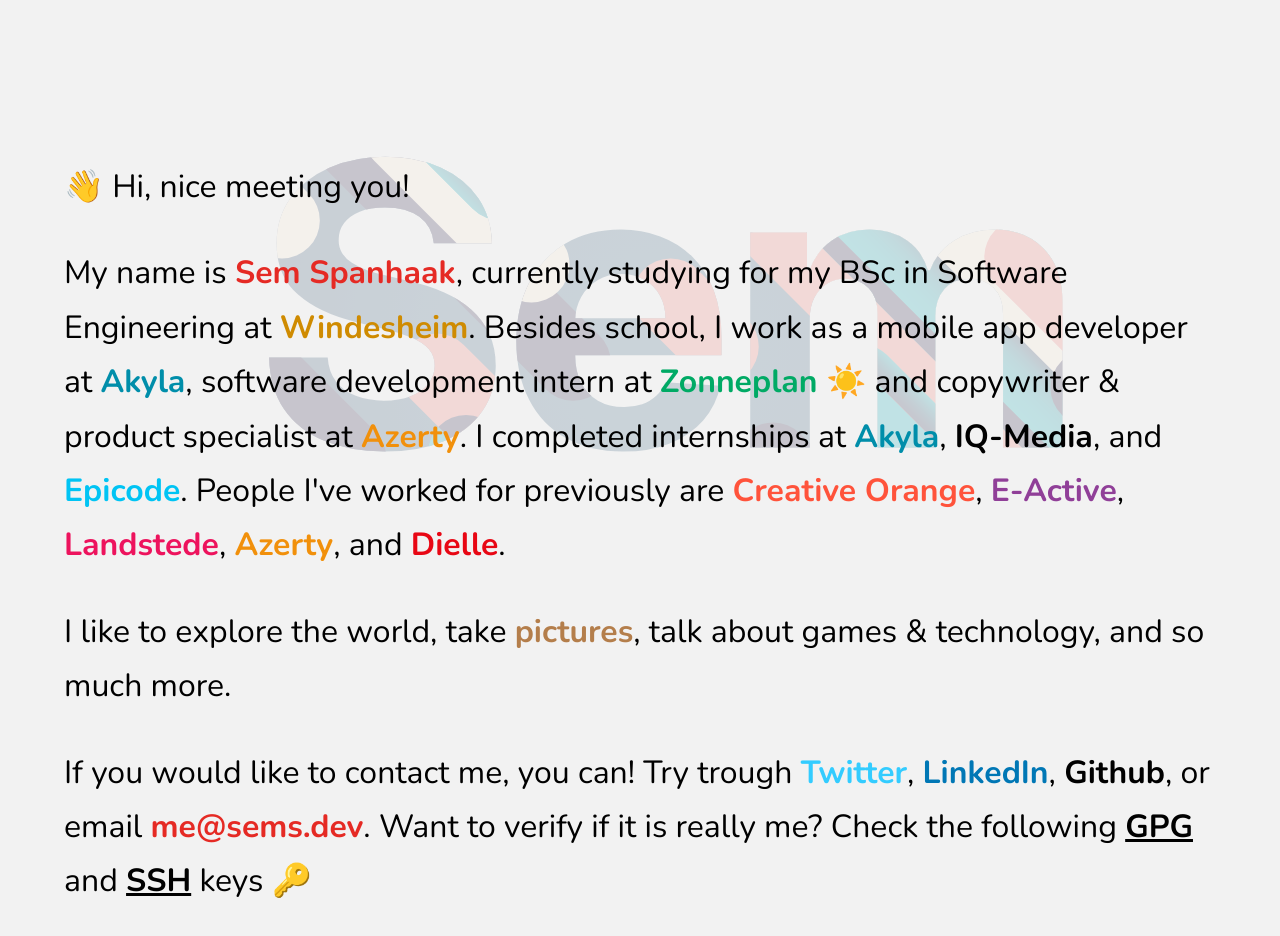
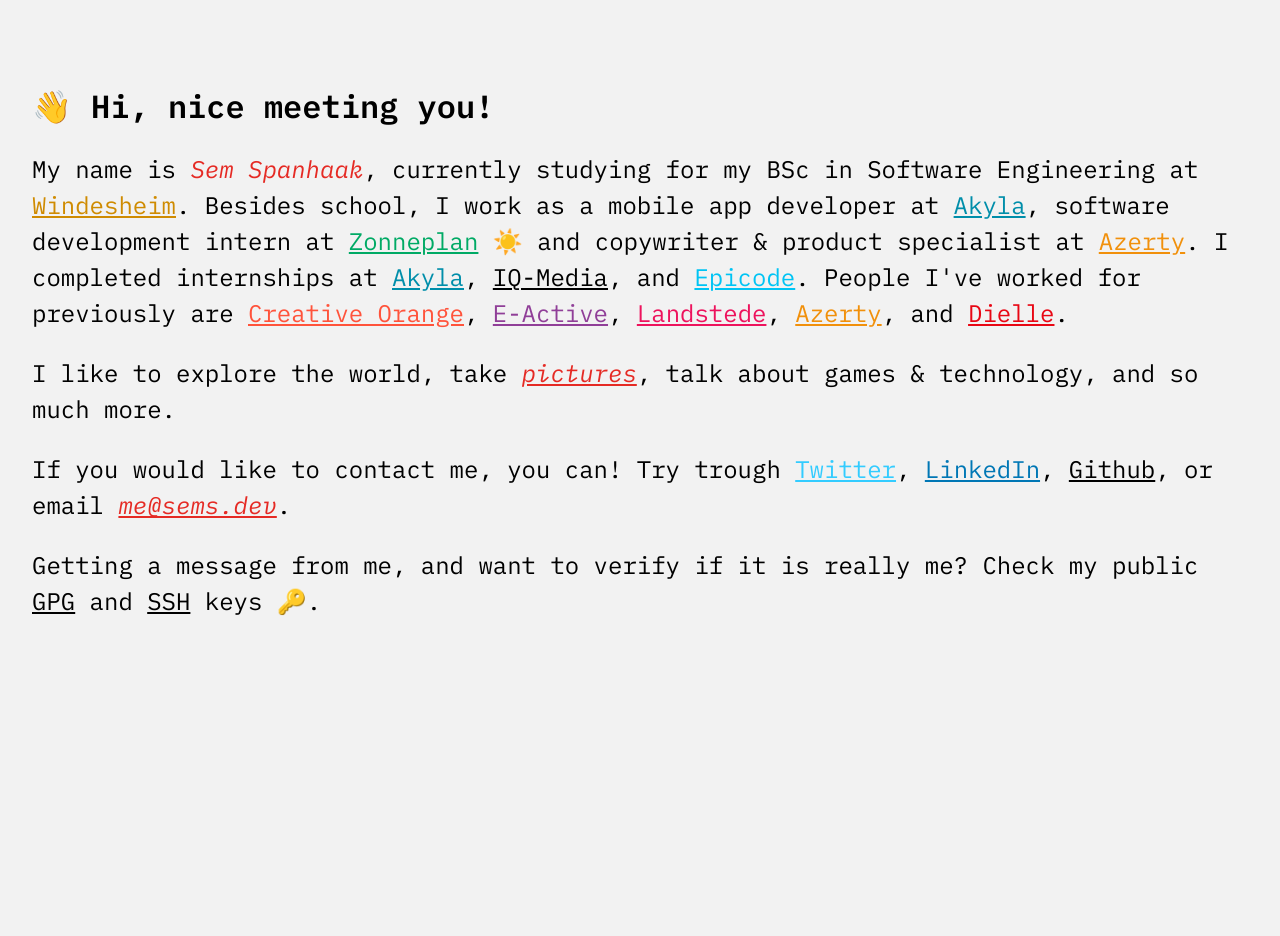
Before and after one commit to sems/sems.dev, a React (Create React App) app: page / in a window 1280 px wide. Shown: the top 936 px of the page. After the commit the page ends 800 px from the top, so only its background shows below. Built offline with nearby package versions, Linux system fonts and the light colour scheme.

Commit message:
Font styling

```diff
--- a/public/index.html
+++ b/public/index.html
@@ -5,7 +5,7 @@
     <meta name="viewport" content="width=device-width, initial-scale=1, shrink-to-fit=no">
 
     <link rel="shortcut icon" href="%PUBLIC_URL%/favicon.ico">
-    <link href="https://fonts.googleapis.com/css?family=Nunito:300,400,700" rel="stylesheet">
+    <link href="https://fonts.googleapis.com/css2?family=IBM+Plex+Mono:ital,wght@0,400;0,500;0,600;1,400;1,500;1,600&display=swap" rel="stylesheet">
 
     <!-- Manifest -->
 
@@ -16,7 +16,7 @@
     <meta name="theme-color" content="#ffffff">
 
     <!-- Primary -->
-    <title>Sem | Developer.</title>
+    <title>Sem | Student, Developer</title>
     <meta name="author" content="Sem Spanhaak">
     <meta name="description" content="Looking for a way to contact Sem Spanhaak, here it is!"/>
     <meta name="keywords" content="Resume,Personal,Information,Informatie,CV,Werk,Work,Sem Spanhaak">
@@ -29,7 +29,7 @@
 		<meta property="fb:app_id" content="428084094248402">
 		<meta property="og:type" content="website">
 		<meta property="og:url" content="https://sems.dev/">
-		<meta property="og:title" content="Sem | Developer.">
+		<meta property="og:title" content="Sem | Student, Developer">
     <meta property="og:description" content="Do you need to find a way to contact Sem? Here it is!">
     <meta property="og:image" content="https://sems.dev/ogimage.png">
 
--- a/src/components/header.js
+++ b/src/components/header.js
@@ -8,17 +8,18 @@
         return (
             <div className="front-header">
                 <div className="main">
+                    <h1><span role="img" aria-label="waving hand">👋</span> Hi, nice meeting you!</h1>
                     <p>
-                        <span role="img" aria-label="waving hand">👋</span> Hi, nice meeting you!
+                        My name is <span className="me">Sem Spanhaak</span>, currently studying for my BSc in Software Engineering at <a className="windes" href="//link.sems.dev/school">Windesheim</a>. Besides school, I work as a mobile app developer at <a className="akyla" href="//link.sems.dev/akyla">Akyla</a>, software development intern at <a className="zon" href="//link.sems.dev/zon">Zonneplan</a> <span role="img" aria-label="Sun">☀️</span> and copywriter & product specialist at <a className="azerty" href="//link.sems.dev/azerty/">Azerty</a>. I completed internships at <a className="akyla" href="//link.sems.dev/akyla">Akyla</a>, <a className="iq" href="//link.sems.dev/iq">IQ-Media</a>, and <a className="egm" href="//link.sems.dev/epi">Epicode</a>. People I've worked for previously are <a className="creative-orange" href="//link.sems.dev/orange">Creative Orange</a>, <a className="e-active" href="//link.sems.dev/active">E-Active</a>, <a className="landstede" href="//link.sems.dev/landstede">Landstede</a>, <a className="azerty" href="//link.sems.dev/azerty/">Azerty</a>, and <a className="dielle" href="//link.sems.dev/dielle">Dielle</a>.
 					</p>
                     <p>
-                        My name is <span className="me">Sem Spanhaak</span>, currently studying for my BSc in Software Engineering at <a className="windes" href="//link.sems.dev/school">Windesheim</a>. Besides school, I work as a mobile app developer at <a className="akyla" href="//link.sems.dev/akyla">Akyla</a>, software development intern at <a className="zon" href="//link.sems.dev/zon">Zonneplan <span role="img" aria-label="Sun">☀️</span></a> and copywriter & product specialist at <a className="azerty" href="//link.sems.dev/azerty/">Azerty</a>. I completed internships at <a className="akyla" href="//link.sems.dev/akyla">Akyla</a>, <a className="iq" href="//link.sems.dev/iq">IQ-Media</a>, and <a className="egm" href="//link.sems.dev/epi">Epicode</a>. People I've worked for previously are <a className="creative-orange" href="//link.sems.dev/orange">Creative Orange</a>, <a className="e-active" href="//link.sems.dev/active">E-Active</a>, <a className="landstede" href="//link.sems.dev/landstede">Landstede</a>, <a className="azerty" href="//link.sems.dev/azerty/">Azerty</a>, and <a className="dielle" href="//link.sems.dev/dielle">Dielle</a>.
+                        I like to explore the world, take <a className="me" href="//bysem.me">pictures</a>, talk about games & technology, and so much more.
 					</p>
                     <p>
-                        I like to explore the world, take <a className="pictures" href="//bysem.me">pictures</a>, talk about games & technology, and so much more.
-					</p>
+                        If you would like to contact me, you can! Try trough <a className="twitter" href="//link.sems.dev/twitter">Twitter</a>, <a className="linkedin" href="//link.sems.dev/linkedin">LinkedIn</a>, <a className="github" href="//link.sems.dev/gh">Github</a>, or email <a className="me" href="mailto:me@sems.dev">me@sems.dev</a>.
+                    </p>
                     <p>
-                        If you would like to contact me, you can! Try trough <a className="twitter" href="//link.sems.dev/twitter">Twitter</a>, <a className="linkedin" href="//link.sems.dev/linkedin">LinkedIn</a>, <a className="github" href="//link.sems.dev/gh">Github</a>, or email <a className="me" href="mailto:me@sems.dev">me@sems.dev</a>. Want to verify if it is really me? Check the following <a download className="gpg key" href="/publickey.me@sems.dev.asc">GPG</a> and <a download className="ssh key" href="/sems.main.pub">SSH</a> keys <span role="img" aria-label="waving hand">🔑</span>
+                        Getting a message from me, and want to verify if it is really me? Check my public <a download className="gpg key" href="/publickey.me@sems.dev.asc">GPG</a> and <a download className="ssh key" href="/sems.main.pub">SSH</a> keys <span role="img" aria-label="key">🔑</span>.
                     </p>
                 </div>
             </div>
--- /dev/null
+++ b/src/styles/_colour.sass
@@ -0,0 +1,19 @@
+
+$base-light: #f2f2f2
+$base-dark: #000000
+
+$zon-light: #00AA65
+$zon-dark: #76CC2B
+
+$me-light-dark: #E52A24
+$akyl-light-dark: #008eaa
+$crea-orange-light-dark: #ff533b
+$lands-light-dark: #ed135d
+$active-light-dark: #903f98
+$windes-light-dark: #cf8b01
+$azzy-light-dark: #f1900b
+$diel-light-dark: #e80714
+$euro-light-dark: #6f6e74
+$egm-light-dark: #00c4f4
+$tweet-light-dark: #33CCFF
+$link-light-dark: #0077b5
--- a/src/styles/header.sass
+++ b/src/styles/header.sass
@@ -1,69 +1,62 @@
+@import "colour"
+
 .front-header
     height: 100%
-    background-color: #f2f2f2
+    background-color: $base-light
     background-repeat: no-repeat
     min-height: 100vh
     .main
         margin: 0 auto
-        padding: 2em 2em
+        padding: 1.8em 1.4em
         max-width: 1280px
-        font-size: 1.3em
-        line-height: 1.5em
+        p
+            font-size: 1.1em
+            line-height: 1.5em
         @media (min-width: 576px)
             padding: 2em
-            font-size: 1.5em
+            p
+                font-size: 1.5em
         @media (min-width: 768px)
             padding-top: 3em
-            font-size: 1.6em
-            line-height: 1.7em
         @media (min-width: 992px)
             padding-top: 3.5em
-            font-size: 2em
-            background-image: url('../assets/outline_full_transparent.svg')
-            background-repeat: no-repeat
         @media (min-width: 1200px)
             padding-top: 4em
         .me
-            color: #E52A24
-            font-weight: bold
+            color: $me-light-dark
+            font-style: italic
         .zon
-            color: rgb(0, 170, 101)
+            color: $zon-light
         .akyla
-            color: #008eaa
+            color: $akyl-light-dark
         .creative-orange
-            color: #ff533b
+            color: $crea-orange-light-dark
         .landstede
-            color: #ed135d
+            color: $lands-light-dark
         .e-active
-            color: #903f98
+            color: $active-light-dark
         .windes
-            color: #cf8b01
+            color: $windes-light-dark
         .azerty
-            color: #f1900b
+            color: $azzy-light-dark
         .dielle
-            color: #e80714
+            color: $diel-light-dark
         .euron
-            color: #6f6e74
+            color: $euro-light-dark
         .egm
-            color: #00c4f4
+            color: $egm-light-dark
         .twitter
-            color: #3cf
+            color: $tweet-light-dark
         .linkedin
-            color: #0077b5
-        .pictures
-            color: #b47e4b
+            color: $link-light-dark
         .iq, .github, .gpg, .ssh
-            color: #000000
-        .key
-            text-decoration: underline
+            color: $base-dark
 @media (prefers-color-scheme: dark)
     .front-header
         background-color: #000000
         .main
-            color: #f2f2f2
-            .iq, .github, .gpg, .ssh
-                color: #ffffff
+            color: $base-light
+            .iq, .github, .key
+                color: $base-light
             .zon
-                color: rgb(118, 204, 43)
-            .pictures
-                color: #f4b286
+                color: $zon-dark
--- a/src/styles/page.sass
+++ b/src/styles/page.sass
@@ -1,13 +1,16 @@
+@import "colour"
+
 body
     height: 100%
     margin: 0px
     padding: 0px
-    font-family: 'Nunito', sans-serif
-    background-color: #f2f2f2
+    font-family: 'IBM Plex Mono', monospace;
+    font-weight: 400
+    background-color: $base-light
     a
-        color: #000000
-        text-decoration: none
-        font-weight: bold
+        color: $base-dark
+        text-decoration: underline
+        font-weight: 400
 @media (prefers-color-scheme: dark)
     body
-        background-color: #000000
+        background-color: $base-dark
```
Also changed, not shown: src/assets/full_transparent.svg (deleted), src/assets/outline_full_transparent.svg.
